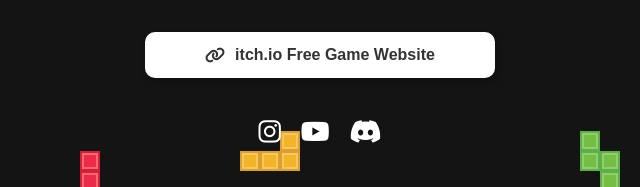
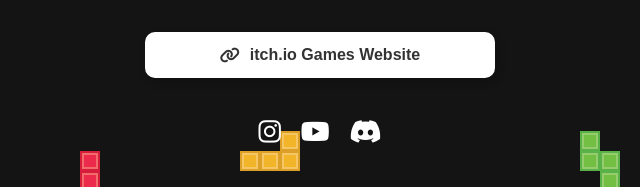
Before and after one commit to basedarcade/links, a plain HTML site: page links.html in a window 1280 px wide. Shown: the part 289-476 px from the top of the page, 320-960 px from the left. Drawn offline with Linux system fonts and the light colour scheme.

Commit message:
Update links.html

```diff
--- a/links.html
+++ b/links.html
@@ -125,7 +125,7 @@
 </p>
 
   <!-- Link Buttons -->
-  <a href="https://itch.io" class="link-btn"><i class="fa-solid fa-link" style="margin-right:10px;"></i> itch.io Free Game Website</a>
+  <a href="https://itch.io" class="link-btn"><i class="fa-solid fa-link" style="margin-right:10px;"></i> itch.io Games Website</a>
 
   <!-- Social Icons -->
   <div class="socials">
```
